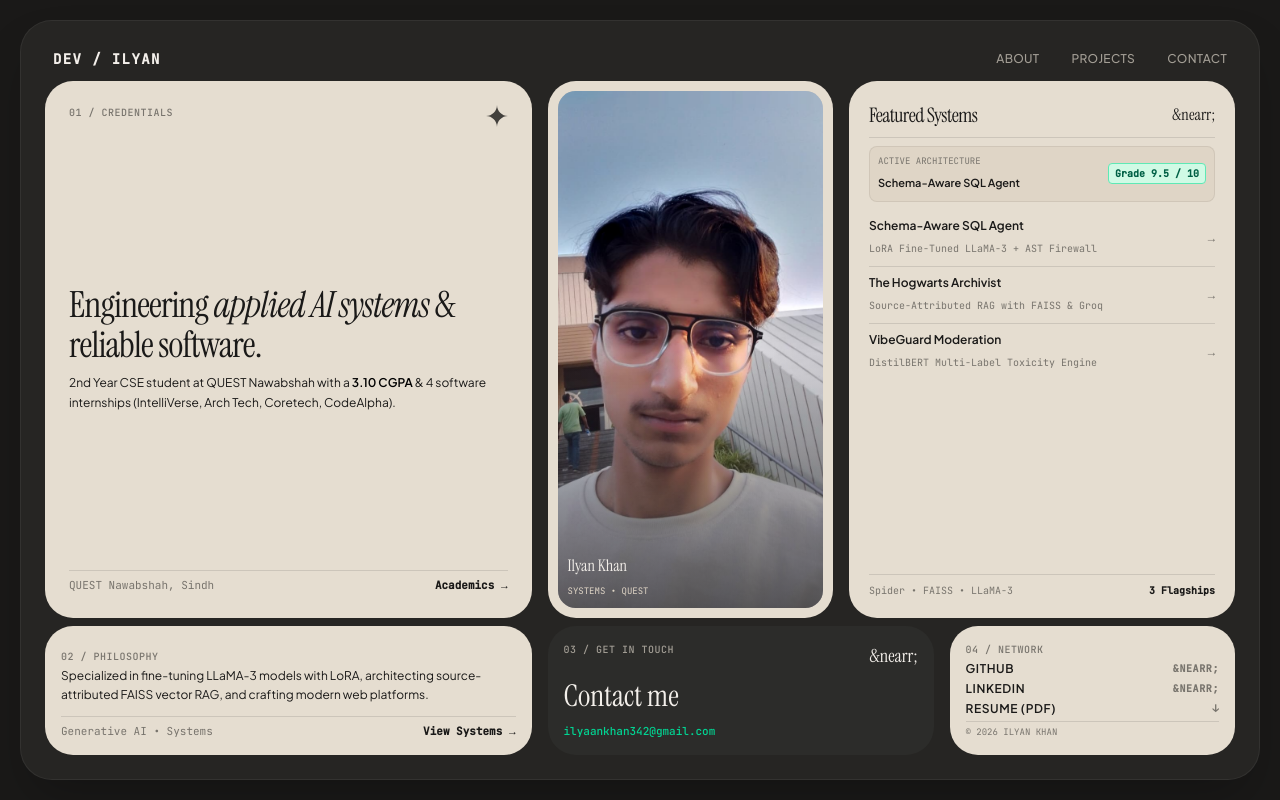
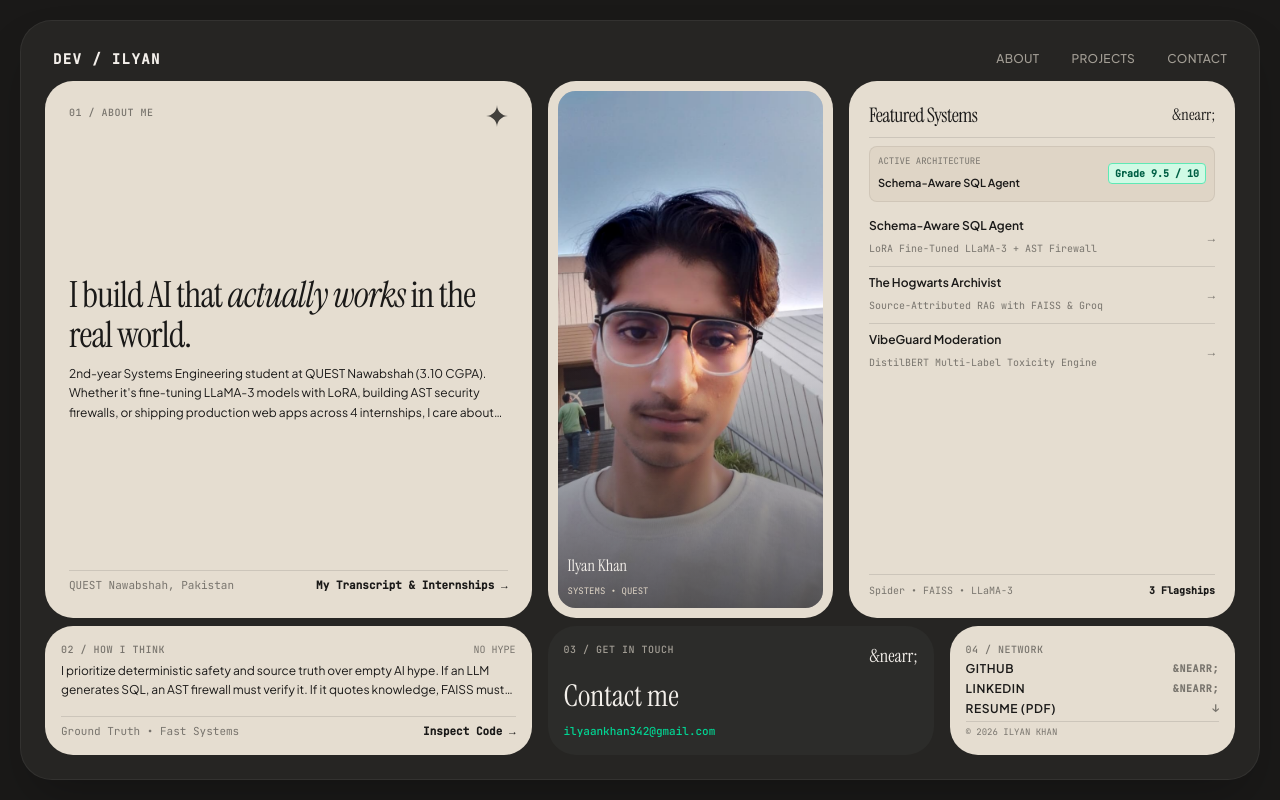
Before and after one commit to Ilyan321/Portfolio, a Next.js app: page / in a window 1280 px wide. Built offline with nearby package versions, Linux system fonts and the light colour scheme.

Commit message:
copy: rewrite credentials and philosophy with authentic, personal engineering voice

```diff
--- a/components/home-view.tsx
+++ b/components/home-view.tsx
@@ -157,15 +157,15 @@ export function HomeView() {
         </header>
 
         {/* =================================================================== */}
-        {/* 2. MAIN BENTO GRID - TOP ROW (CENTERED PORTRAIT)                    */}
+        {/* 2. MAIN BENTO GRID - TOP ROW (AUTHENTIC PERSONAL VOICE)             */}
         {/* =================================================================== */}
         <div className="grid grid-cols-1 lg:grid-cols-12 gap-3 sm:gap-4 flex-1 min-h-0 py-1.5 sm:py-2">
 
-          {/* Top-Left Card: 01 / CREDENTIALS */}
+          {/* Top-Left Card: 01 / BUILDER PROFILE */}
           <div className="lg:col-span-5 sand-card p-4 sm:p-6 flex flex-col justify-between relative overflow-hidden h-full">
             <div className="flex items-start justify-between">
               <span className="text-[10px] font-mono-code uppercase tracking-wider text-[#78746D] font-medium">
-                01 / CREDENTIALS
+                01 / ABOUT ME
               </span>
 
               {/* Abstract 4-Point Star Geometric Vector */}
@@ -184,24 +184,24 @@ export function HomeView() {
               </svg>
             </div>
 
-            {/* Authentic Engineering Headline */}
+            {/* Authentic, Human-Authored Heading & Bio */}
             <div className="space-y-2 my-auto py-1">
               <h1 className="font-serif-display text-2xl sm:text-3xl lg:text-[2.25rem] leading-[1.12] text-[#1A1918] tracking-tight">
-                Engineering <span className="italic font-normal">applied AI systems</span> &amp; reliable software.
+                I build AI that <span className="italic font-normal">actually works</span> in the real world.
               </h1>
               <p className="text-[11px] sm:text-xs font-sans-clean text-[#1A1918] leading-relaxed line-clamp-3">
-                2nd Year CSE student at QUEST Nawabshah with a <strong className="font-semibold text-black">3.10 CGPA</strong> &amp; 4 software internships (IntelliVerse, Arch Tech, Coretech, CodeAlpha).
+                2nd-year Systems Engineering student at QUEST Nawabshah (3.10 CGPA). Whether it&apos;s fine-tuning LLaMA-3 models with LoRA, building AST security firewalls, or shipping production web apps across 4 internships, I care about code that is fast, safe, and useful.
               </p>
             </div>
 
             {/* Bottom Row: Location & Academics Action */}
             <div className="flex items-center justify-between pt-1.5 border-t border-[rgba(26,25,24,0.12)] text-[10px] sm:text-[11px] font-mono-code text-[#78746D]">
-              <span>QUEST Nawabshah, Sindh</span>
+              <span>QUEST Nawabshah, Pakistan</span>
               <button
                 onClick={() => setShowAboutModal(true)}
                 className="text-[#1A1918] font-semibold hover:underline cursor-pointer"
               >
-                Academics &rarr;
+                My Transcript &amp; Internships &rarr;
               </button>
             </div>
           </div>
@@ -288,28 +288,31 @@ export function HomeView() {
         </div>
 
         {/* =================================================================== */}
-        {/* 3. BOTTOM BENTO ROW                                                 */}
+        {/* 3. BOTTOM BENTO ROW (GENUINE PHILOSOPHY & PRINCIPLES)               */}
         {/* =================================================================== */}
         <div className="grid grid-cols-1 md:grid-cols-12 gap-3 sm:gap-4 shrink-0">
 
-          {/* Philosophy Card (Bottom-Left, 5 cols) */}
+          {/* Philosophy Card: Genuine Builder Principles */}
           <div className="md:col-span-5 sand-card p-3.5 sm:p-4 flex flex-col justify-between space-y-1.5">
             <div className="space-y-1">
-              <span className="text-[10px] font-mono-code uppercase tracking-wider text-[#78746D] font-medium">
-                02 / PHILOSOPHY
-              </span>
+              <div className="flex items-center justify-between">
+                <span className="text-[10px] font-mono-code uppercase tracking-wider text-[#78746D] font-medium">
+                  02 / HOW I THINK
+                </span>
+                <span className="text-[10px] font-mono-code text-[#78746D]">NO HYPE</span>
+              </div>
               <p className="text-[11px] sm:text-xs font-sans-clean text-[#1A1918] leading-relaxed line-clamp-2">
-                Specialized in fine-tuning LLaMA-3 models with LoRA, architecting source-attributed FAISS vector RAG, and crafting modern web platforms.
+                I prioritize deterministic safety and source truth over empty AI hype. If an LLM generates SQL, an AST firewall must verify it. If it quotes knowledge, FAISS must cite chapter and paragraph.
               </p>
             </div>
 
             <div className="flex items-center justify-between pt-1.5 border-t border-[rgba(26,25,24,0.12)] text-[10px] sm:text-[11px] font-mono-code text-[#78746D]">
-              <span>Generative AI &bull; Systems</span>
+              <span>Ground Truth &bull; Fast Systems</span>
               <button
                 onClick={() => setSelectedProject(FEATURED_PROJECTS[0])}
                 className="text-[#1A1918] font-semibold hover:underline cursor-pointer"
               >
-                View Systems &rarr;
+                Inspect Code &rarr;
               </button>
             </div>
           </div>
```
